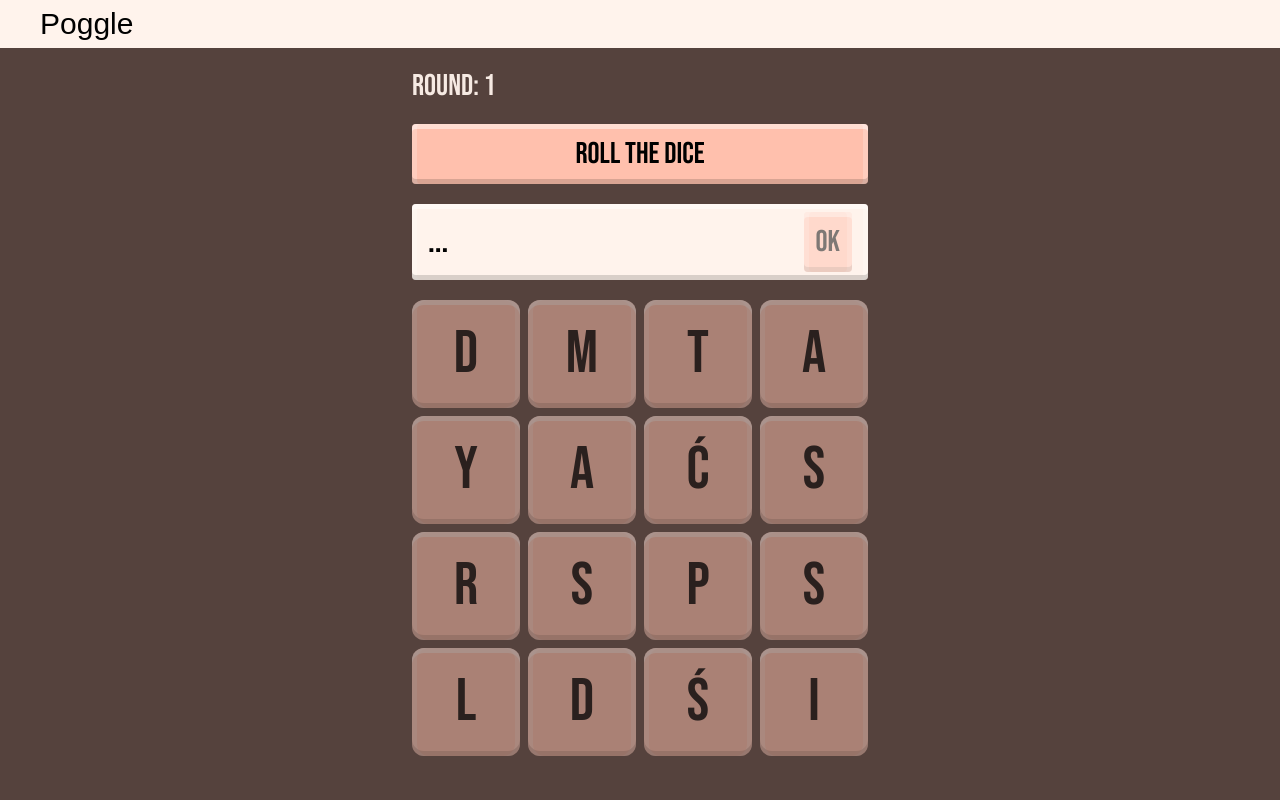
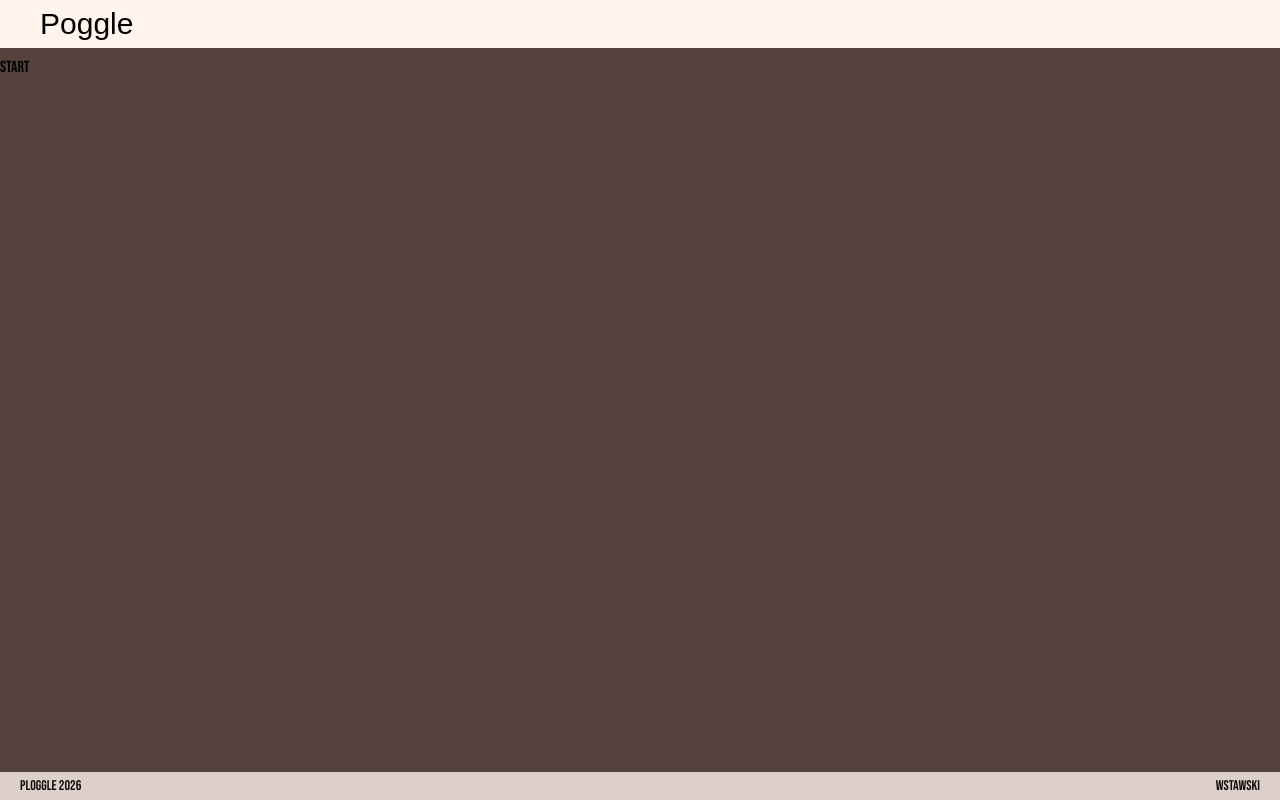
Before and after one commit to w-stawski/boggle-pl-react, a React (Vite) app: page /start in a window 1280 px wide. Built offline with nearby package versions, Linux system fonts and the light colour scheme; a web font is replaced by a local one.

Commit message:
router added, footer added, style tweaks

```diff
--- a/index.css
+++ b/index.css
@@ -30,12 +30,13 @@
   --color-dark-orchid: #9656a1;
   --color-paper-white: #fff3ec;
 
+  --color-ui-primary: var(--color-apricot);
+  --color-ui-secondary: var(--color-paper-white);
+  --color-ui-accent: var(--color-dark-orchid);
+  --color-ui-tertiary: var(--color-amber-300);
+  --color-ui-text: black;
   --color-ui-main-background: var(--color-chocolate);
-  --color-ui-header-background: var(--color-paper-white);
-  --color-ui-button: var(--color-apricot);
-  --color-ui-text: black;
-  --color-ui-accent: var(--color-dark-orchid);
-  --color-ui-secondary: var(--color-paper-white);
+  --color-ui-secondary-background: var(--color-paper-white);
 
   --shadow-dice:
     inset 0 5px rgba(255, 255, 255, 0.45), inset 0 -5px rgba(0, 0, 0, 0.15),
--- a/package.json
+++ b/package.json
@@ -13,6 +13,7 @@
     "@tailwindcss/vite": "^4.2.0",
     "react": "^19.2.0",
     "react-dom": "^19.2.0",
+    "react-router-dom": "^7.13.1",
     "tailwindcss": "^4.2.0"
   },
   "devDependencies": {
--- /dev/null
+++ b/src/App.tsx
@@ -0,0 +1,38 @@
+import {
+  createBrowserRouter,
+  redirect,
+  RouterProvider,
+} from "react-router-dom";
+import Layout from "./Layout";
+import Start from "./components/Start/Start";
+import Game from "./components/Game/Game";
+
+// 1. Define your routes in a constant
+const router = createBrowserRouter([
+  {
+    path: "/",
+    element: <Layout />,
+    children: [
+      {
+        index: true,
+        //change to start
+        loader: () => redirect("game"),
+      },
+      {
+        path: "start",
+        element: <Start />,
+      },
+      {
+        path: "game",
+        element: <Game />,
+      },
+    ],
+  },
+]);
+
+// 2. Pass the router to the Provider
+function App() {
+  return <RouterProvider router={router} />;
+}
+
+export default App;
--- /dev/null
+++ b/src/Layout.tsx
@@ -0,0 +1,25 @@
+import { Outlet } from "react-router-dom";
+
+export default function Layout() {
+  return (
+    <div className="flex flex-col min-h-screen">
+      <header>
+        <div className="flex items-center h-12 pl-10 mb-2 bg-ui-secondary-background text-2xl">
+          <p className="font-ornate text-3xl">Poggle</p>
+        </div>
+      </header>
+      <main className="grow">
+        <Outlet />
+      </main>
+
+      <footer className="bg-ui-secondary-background px-5 py-1 opacity-80 text-sm">
+        <div className="flex justify-between">
+          <p>ploggle 2026</p>
+          <a href="https://github.com/w-stawski" target="_blank">
+            wstawski
+          </a>
+        </div>
+      </footer>
+    </div>
+  );
+}
--- a/src/components/Button/Button.tsx
+++ b/src/components/Button/Button.tsx
@@ -3,17 +3,19 @@ import { memo, type PropsWithChildren } from "react";
 interface ButtonProps {
   onClickFn: () => void;
   isDisabled?: boolean;
+  highlighted: boolean;
 }
 
 export default memo(function Button({
   children,
   isDisabled,
   onClickFn,
+  highlighted,
 }: PropsWithChildren<ButtonProps>) {
   return (
     <button
       disabled={isDisabled}
-      className={`bg-ui-button rounded-sm shadow-dice p-3 transition-colors duration-200 hover:bg-ui-accent disabled:opacity-50 disabled:pointer-events-none`}
+      className={`${highlighted ? "bg-ui-tertiary" : "bg-ui-primary"} rounded-sm shadow-dice p-3 transition-colors duration-200 hover:bg-ui-accent disabled:opacity-50 disabled:pointer-events-none`}
       onClick={onClickFn}
     >
       {children}
--- a/src/components/Dice/Dice.tsx
+++ b/src/components/Dice/Dice.tsx
@@ -13,7 +13,7 @@ export default function Dice({
 }: DiceProps) {
   const isSelectedClass = isSelected
     ? "scale-105 bg-ui-accent"
-    : "bg-ui-button";
+    : "bg-ui-primary";
   const isInvalidClass = wasInvalid ? "animate-shake" : "";
   return (
     // change to button ?
--- a/src/components/App/App.tsx
+++ b/src/components/Game/Game.tsx
@@ -16,7 +16,7 @@ import {
 import type { Letter, Word } from "../../utils/types.js";
 import Wordbox from "../Wordbox/Wordbox.js";
 
-function App() {
+function Game() {
   const [diceValues, setDiceValues] = useState<Letter[]>(getDiceRandomValues());
   const [invalidLetterId, setInvalidLetterId] = useState<string>("");
   const [round, setRound] = useState(1);
@@ -101,12 +101,6 @@ function App() {
 
   return (
     <>
-      <header>
-        <div className="flex items-center h-12 pl-10 mb-2 bg-ui-header-background text-2xl">
-          <p className="font-ornate text-3xl">Poggle</p>
-        </div>
-      </header>
-
       <div className="grid grid-cols-4 justify-items-center">
         <div className="hidden md:block max-h-[50dvh] my-auto overflow-hidden">
           <Wordslist words={words} />
@@ -121,7 +115,11 @@ function App() {
               Seconds Remaining: {seconds}
             </p>
           </section>
-          <Button isDisabled={!!seconds} onClickFn={() => onDiceRoll(15)}>
+          <Button
+            isDisabled={!!seconds}
+            highlighted
+            onClickFn={() => onDiceRoll(15)}
+          >
             roll the dice
           </Button>
           <Wordbox
@@ -152,4 +150,4 @@ function App() {
   );
 }
 
-export default App;
+export default Game;
--- a/src/components/Modal/Modal.tsx
+++ b/src/components/Modal/Modal.tsx
@@ -9,7 +9,7 @@ export default function Modal({
   return createPortal(
     <div
       onClick={onCloseFn}
-      className="fixed w-full h-full z-1 bg-amber-300 opacity-95"
+      className="fixed w-full h-full z-1 bg-ui-tertiary opacity-95"
     >
       {children}
     </div>,
--- /dev/null
+++ b/src/components/Start/Start.tsx
@@ -0,0 +1,3 @@
+export default function Start() {
+  return <div>Start</div>;
+}
--- a/src/main.tsx
+++ b/src/main.tsx
@@ -1,6 +1,6 @@
 import { StrictMode } from "react";
-import App from "./components/App/App";
 import { createRoot } from "react-dom/client";
+import App from "./App";
 
 createRoot(document.getElementById("root")!).render(
   <StrictMode>
```
Also changed, not shown: 1 other file (tests, documents, lock files or other folders).
